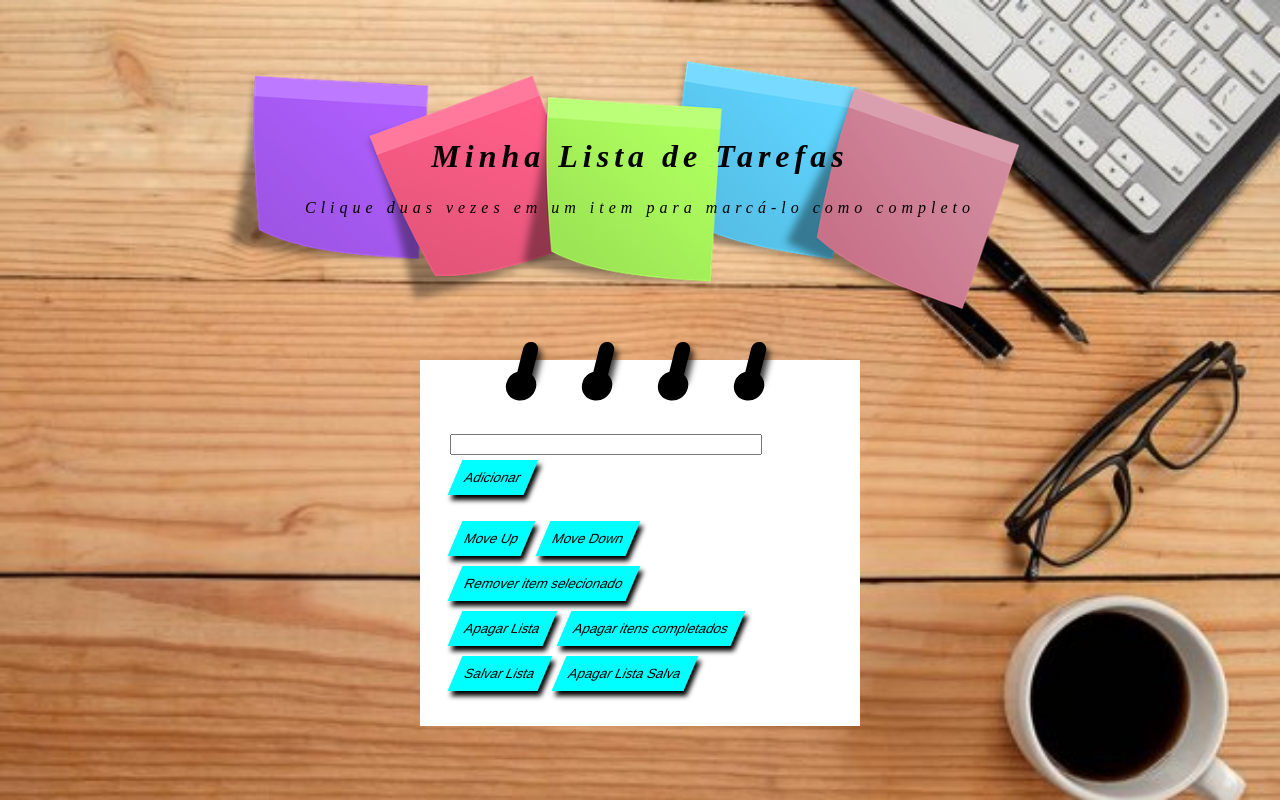
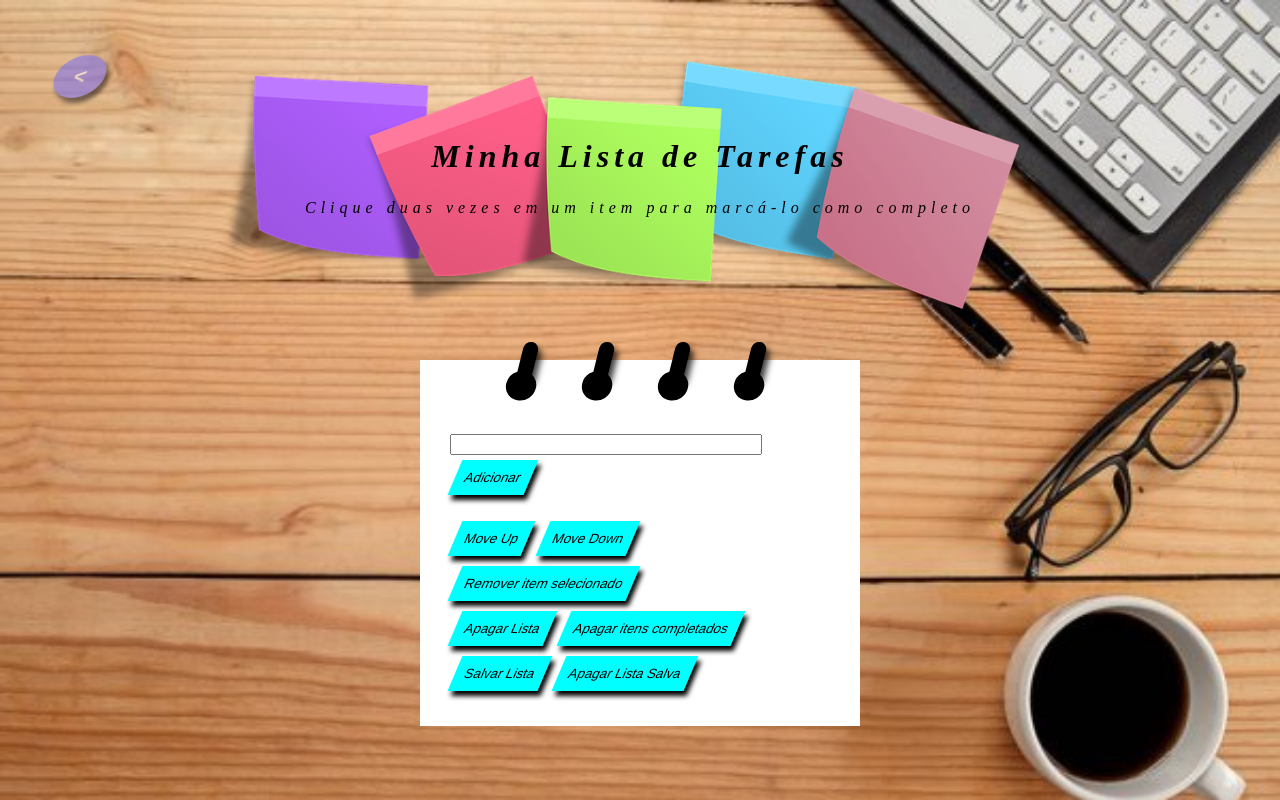
Before and after one commit to BicaBenedicto/todo-list, a website: page index.html in a window 1280 px wide. Drawn offline with Linux system fonts and the light colour scheme.

Commit message:
feat: adiciona rota para voltar ao portfolio

```diff
--- a/index.html
+++ b/index.html
@@ -38,7 +38,12 @@
       </div>
     </section>
   </main>
-
+  <button
+      type="submit"
+      class="button-back-to-home"
+      onClick="javascript:window.location.href='https://bicabenedicto.github.io/'"
+  >
+  </button>
 <script src="script.js"></script>
 </body>
 </html>
--- a/style.css
+++ b/style.css
@@ -95,3 +95,45 @@ button:active {
   height: 30px;
   width: 30px;
 }
+
+.button-back-to-home {
+  background-color: #6b63ff;
+  border: none;
+  border-radius: 100%;
+  color: white;
+  filter: opacity(0.5);
+  font-size: 20px;
+  font-weight: 700;
+  left: 50px;
+  padding: 10px 15px;
+  position: fixed;
+  overflow-x: hidden;
+  top: 50px;
+  width: 50px;
+  z-index: 20000;
+}
+
+.button-back-to-home:hover {
+  border-radius: 20px;
+  filter: opacity(1);
+  width: 300px;
+}
+
+.button-back-to-home::before {
+  content: '<';
+}
+
+.button-back-to-home:hover::before {
+  content: '';
+}
+
+.button-back-to-home:hover::after {
+  content: 'Voltar para portfolio';
+}
+
+@media  only screen and (max-width: 400px) {
+  .button-back-to-home {
+    left: 10px;
+    top: 10px;
+  }
+}
```
